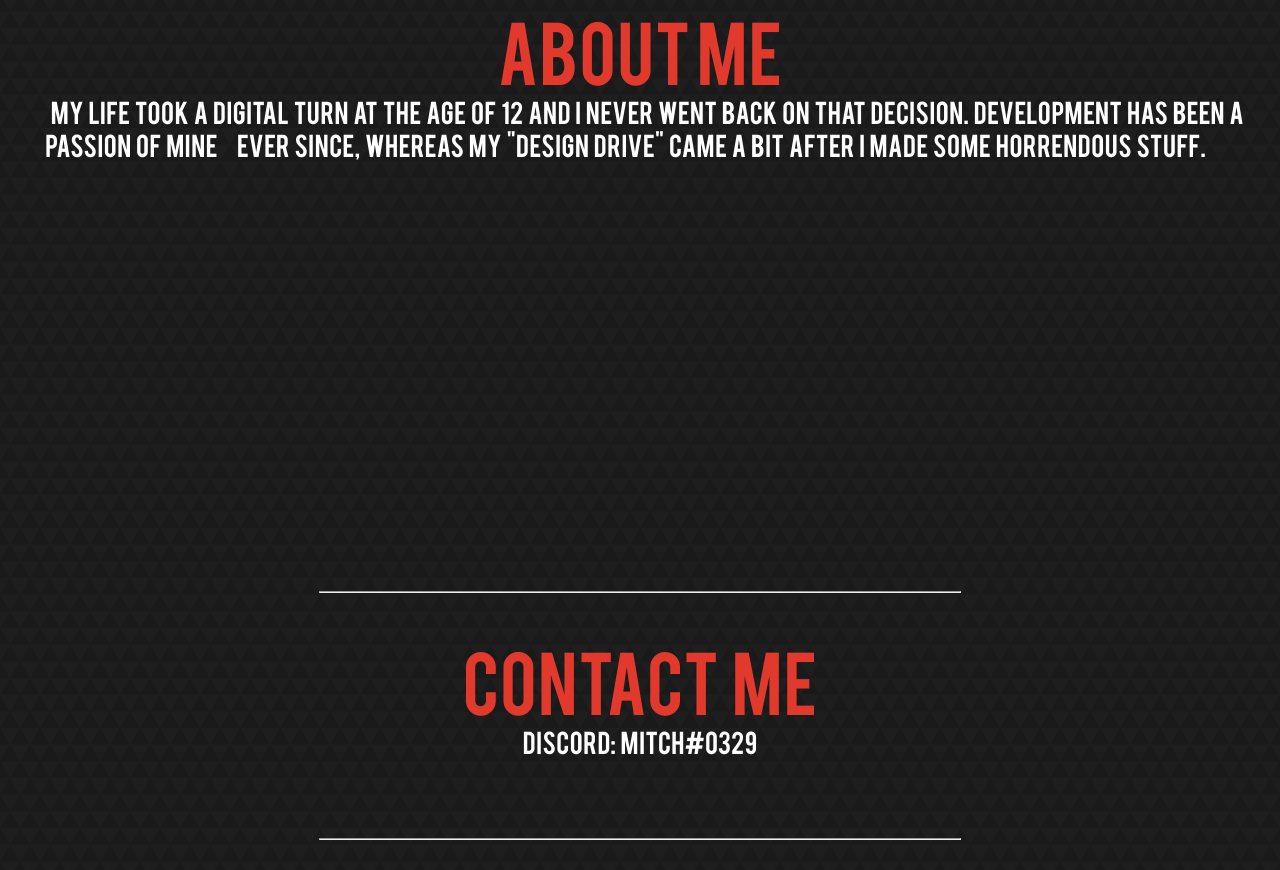
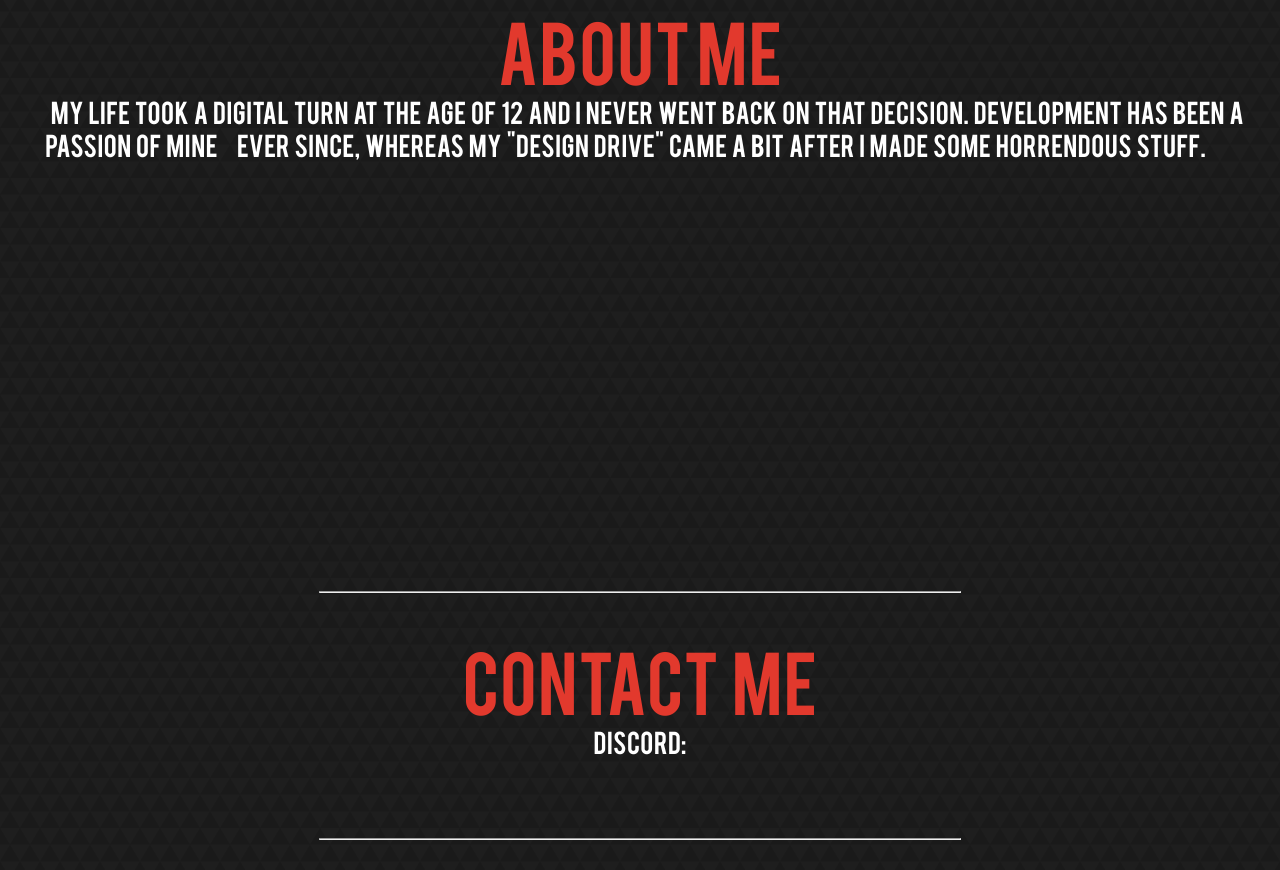
Before and after one commit to Mitchisback/mitchexy.github.io, a plain HTML site: page index.html in a window 1280 px wide. Shown: the part 1222-2092 px from the top of the page. Drawn offline with nearby package versions, Linux system fonts and the light colour scheme.

Commit message:
Update index.html

```diff
--- a/index.html
+++ b/index.html
@@ -3,7 +3,7 @@
 <head>
     <meta charset="UTF-8">
     <title>MITCHFINN</title>
-    <meta name="viewport" content="width=device-width, user-scalable=no, initial-scale=1.0, maximum-scale=1.0, minimum-scale=1.0">
+    <meta name="viewport" content="width=device-width, initial-scale=1.0, maximum-scale=1.0, user-scalable=no" />
     <link rel="stylesheet" href="main.css">
 </head>
 <body>
@@ -62,7 +62,7 @@
 
 <hr>
 <p  align="center" id="live-stream">Contact&nbsp; Me</p>
-<p  align="center" id="live-stream-display">Discord:&nbsp; Mitch#0329</p>
+<p  align="center" id="live-stream-display">Discord: </p>
 <hr>
 </div>
 <audio autoplay="true" src="Circles.mp3" />
```
